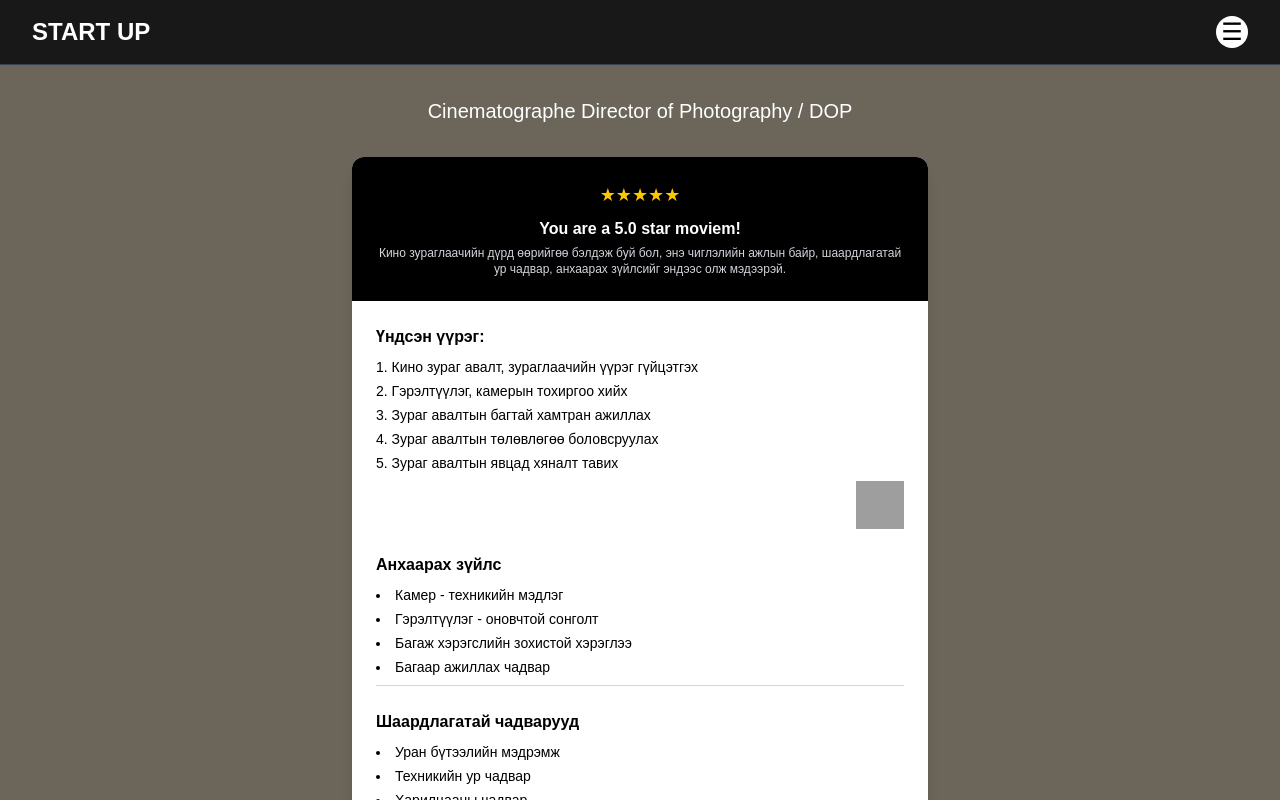
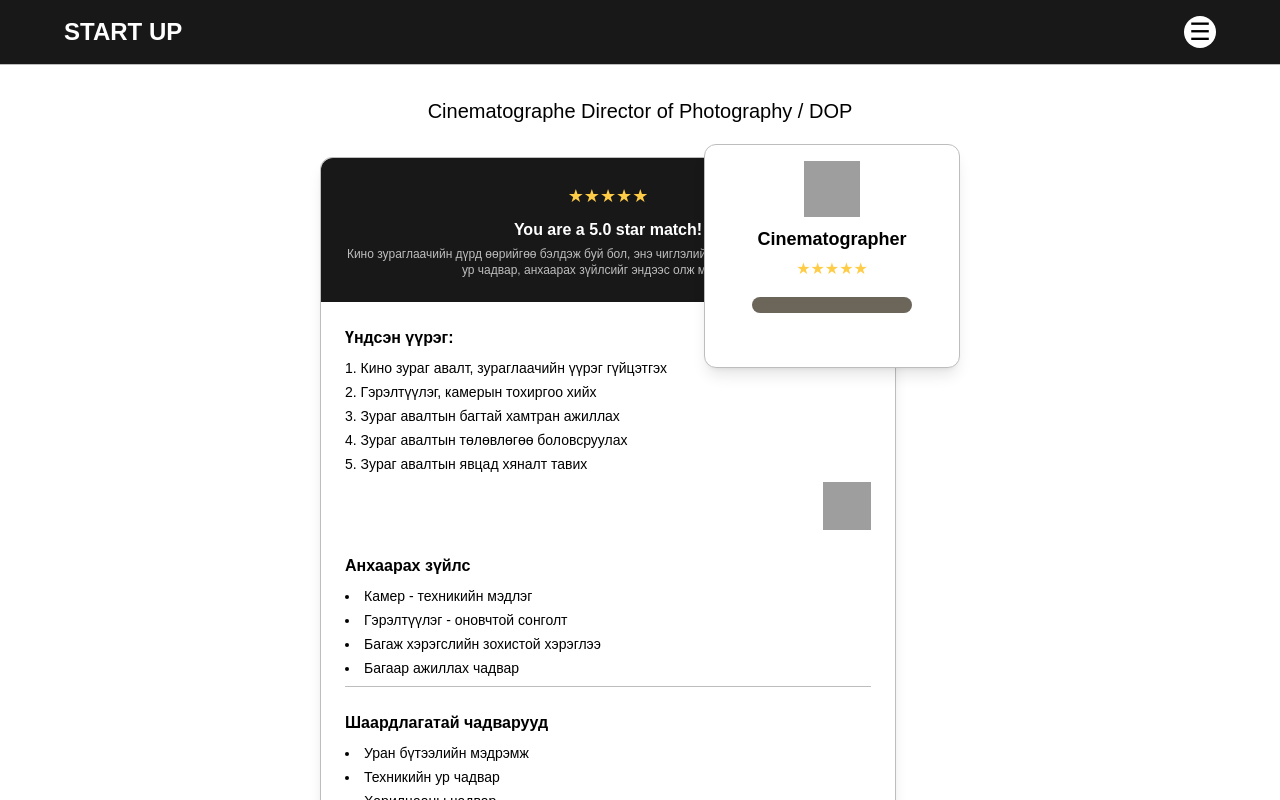
Before and after one commit to mgljonon123/profileresponse, a Next.js app: page /careerdetail in a window 1280 px wide. Shown: the top 800 px of the page. Built offline with nearby package versions, Linux system fonts and the light colour scheme; grey boxes are pictures that could not be loaded.

Commit message:
careerdetail

```diff
--- a/src/app/careerdetail/page.tsx
+++ b/src/app/careerdetail/page.tsx
@@ -96,9 +96,9 @@ export default function CareerDetailPage() {
   };
 
   return (
-    <div className="min-h-screen flex flex-col bg-[#6b655a] text-white">
+    <div className="min-h-screen flex flex-col bg-white text-white">
       {/* Header */}
-      <header className="flex items-center justify-between px-8 py-4 bg-[#181818] border-b border-gray-700">
+      <header className="flex items-center justify-between px-16 py-4 bg-[#181818] border-b border-[#bdbdbd]">
         <Link href="/" className="text-2xl font-bold focus:outline-none">
         START UP
         </Link>
@@ -116,20 +116,20 @@ export default function CareerDetailPage() {
       <Menu isMenuOpen={isMenuOpen} toggleMenu={toggleMenu} />
 
       {/* Title */}
-      <div className="text-center mt-8 text-xl font-medium">{details.title}</div>
+      <div className="text-center mt-8 text-xl font-medium text-black">{details.title}</div>
 
       {/* Main Card */}
-      <div className="flex justify-center mt-8">
-        <div className="bg-white text-black rounded-xl shadow-lg w-full max-w-xl">
+      <div className="flex justify-start mt-8 pl-80">
+        <div className="bg-white text-black rounded-xl shadow-lg w-full max-w-xl border border-[#bdbdbd]">
           {/* Black Top Section */}
-          <div className="bg-black text-white rounded-t-xl p-6 text-center">
+          <div className="bg-[#181818] text-white rounded-t-xl p-6 text-center">
             <div className="flex justify-center mb-2">
               {Array.from({ length: 5 }).map((_, i) => (
-                <span key={i} className="text-yellow-400 text-lg">★</span>
+                <span key={i} className="text-[#ffcc47] text-lg">★</span>
               ))}
             </div>
-            <div className="font-semibold mb-1">You are a 5.0 star moviem!</div>
-            <div className="text-xs text-gray-300">
+            <div className="font-semibold mb-1">You are a 5.0 star match!</div>
+            <div className="text-xs text-[#bdbdbd]">
               {details.description}
             </div>
           </div>
@@ -137,8 +137,8 @@ export default function CareerDetailPage() {
           <div className="p-6 space-y-6">
             {/* Үндсэн үүрэг */}
             <div>
-              <div className="font-semibold mb-2">Үндсэн үүрэг:</div>
-              <ul className="list-decimal list-inside text-sm space-y-1">
+              <div className="font-semibold mb-2 text-black">Үндсэн үүрэг:</div>
+              <ul className="list-decimal list-inside text-sm space-y-1 text-black">
                 {details.mainDuties.map((duty, index) => (
                   <li key={index}>{duty}</li>
                 ))}
@@ -149,35 +149,49 @@ export default function CareerDetailPage() {
             </div>
             {/* Анхаарах зүйлс */}
             <div>
-              <div className="font-semibold mb-2">Анхаарах зүйлс</div>
-              <ul className="list-disc list-inside text-sm space-y-1">
+              <div className="font-semibold mb-2 text-black">Анхаарах зүйлс</div>
+              <ul className="list-disc list-inside text-sm space-y-1 text-black">
                 {details.attentionPoints.map((point, index) => (
                   <li key={index}>{point}</li>
                 ))}
               </ul>
-              <div className="border-b border-gray-300 mt-2" />
+              <div className="border-b border-[#bdbdbd] mt-2" />
             </div>
             {/* Шаардлагатай чадварууд */}
             <div>
-              <div className="font-semibold mb-2">Шаардлагатай чадварууд</div>
-              <ul className="list-disc list-inside text-sm space-y-1">
+              <div className="font-semibold mb-2 text-black">Шаардлагатай чадварууд</div>
+              <ul className="list-disc list-inside text-sm space-y-1 text-black">
                 {details.requiredSkills.map((skill, index) => (
                   <li key={index}>{skill}</li>
                 ))}
               </ul>
-              <div className="border-b border-gray-300 mt-2" />
+              <div className="border-b border-[#bdbdbd] mt-2" />
             </div>
             {/* Суралцах зүйлс */}
             <div>
-              <div className="font-semibold mb-2">Суралцах зүйлс:</div>
-              <ul className="list-disc list-inside text-sm space-y-1">
+              <div className="font-semibold mb-2 text-black">Суралцах зүйлс:</div>
+              <ul className="list-disc list-inside text-sm space-y-1 text-black">
                 {details.learningPoints.map((point, index) => (
                   <li key={index}>{point}</li>
                 ))}
               </ul>
-              <div className="border-b border-gray-300 mt-2" />
+              <div className="border-b border-[#bdbdbd] mt-2" />
             </div>
           </div>
+        </div>
+      </div>
+
+      {/* Жижиг Card - баруун дээд буланд */}
+      <div className="fixed top-36 right-80 z-50">
+        <div className="bg-white rounded-xl shadow-lg border border-[#bdbdbd] w-64 h-56 flex flex-col items-center p-4">
+          <img src="https://cdn-icons-png.flaticon.com/512/2922/2922017.png" alt="camera" className="w-14 h-14 mb-2" />
+          <div className="font-bold text-black text-lg mb-1">Cinematographer</div>
+          <div className="flex mb-2">
+            {Array.from({ length: 5 }).map((_, i) => (
+              <span key={i} className="text-[#ffcc47] text-base">★</span>
+            ))}
+          </div>
+          <div className="w-40 h-4 bg-[#6b655a] rounded-full mt-2" />
         </div>
       </div>
 
```
